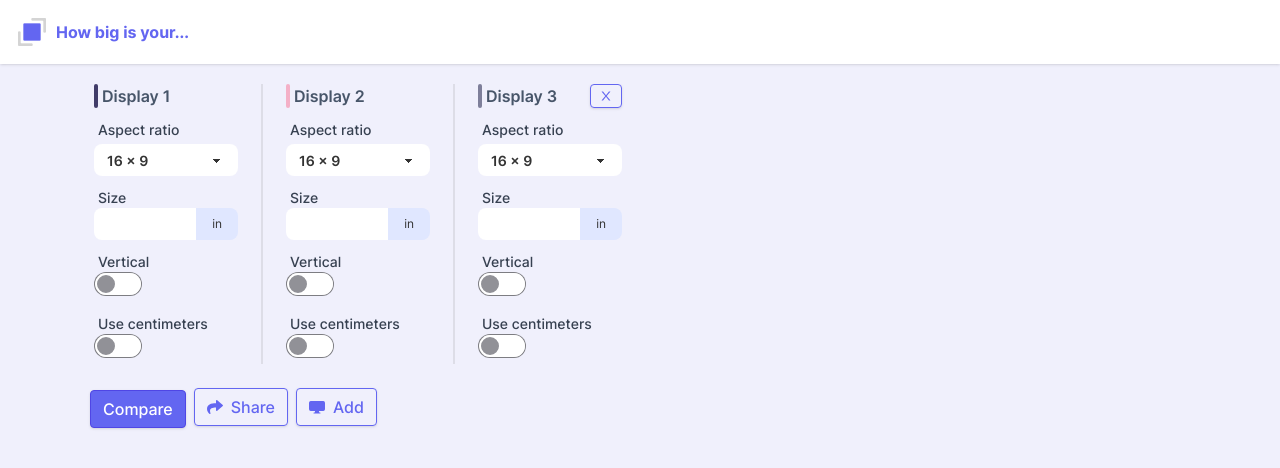
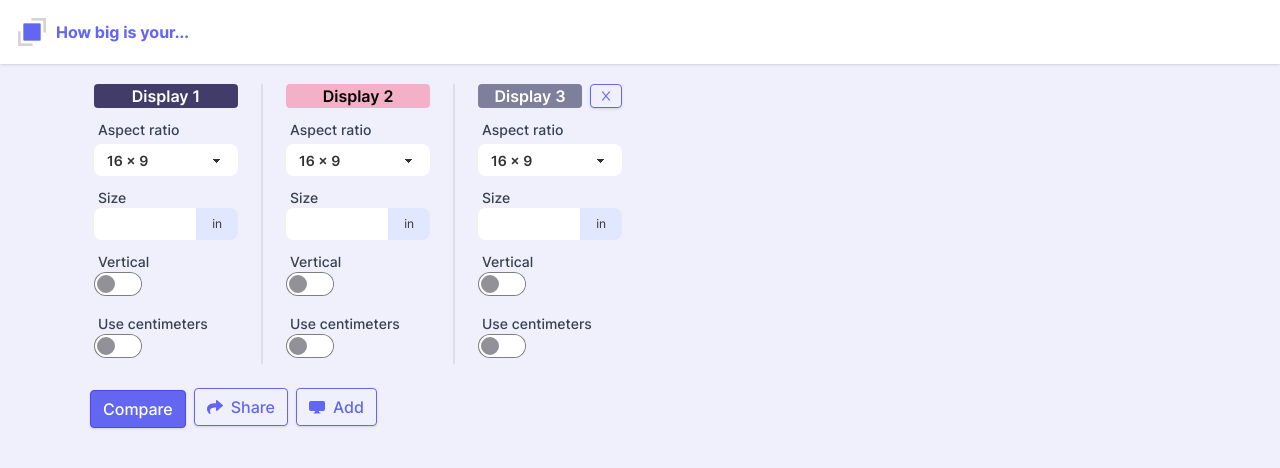
Before and after one commit to jacekobst1/howbigg, a Next.js app: page / in a window 1280 px wide. Both pictures are taken after typing "5", "5" into the empty fields and a click on the button "Add". Shown: the top 468 px of the page. Built offline with nearby package versions, Linux system fonts and the light colour scheme.

Commit message:
Make colors more visible in DisplayConf and Details

```diff
--- a/src/app/compare/display/components/Details/Details.tsx
+++ b/src/app/compare/display/components/Details/Details.tsx
@@ -56,7 +56,7 @@ export default function Details({ displays }: DetailsProps) {
                 <th className="p-0 group-hover:bg-primary-100 select-none">
                   <div className="flex items-center">
                     <div
-                      className="w-fit h-full rounded-3xl px-0.5 py-7 mr-1"
+                      className="w-fit h-full rounded-3xl px-1 py-7 mr-1"
                       style={{ backgroundColor: display.color.background }}
                     />
                     {display.name}
--- a/src/app/compare/display/components/Setup/DisplayConf.tsx
+++ b/src/app/compare/display/components/Setup/DisplayConf.tsx
@@ -68,15 +68,17 @@ export default function DisplayConf({
     <div className="flex">
       <div className="w-36">
         <div className="flex">
-          <div
-            className="w-fit h-full rounded-3xl px-0.5 py-2.5 md:py-3"
-            style={{ backgroundColor: display.color.background }}
-          />
-          <p className="text-slate-600 font-semibold select-none ml-1">
+          <p
+            className="flex-1 rounded text-center font-semibold select-none px-2"
+            style={{
+              backgroundColor: display.color.background,
+              color: display.color.text,
+            }}
+          >
             {display.name}
           </p>
           {display.id > 2 && (
-            <div className="flex grow justify-end">
+            <div className="flex ml-2">
               <Button
                 onClick={() => deleteDisplay(display.id)}
                 size="sm"
```
